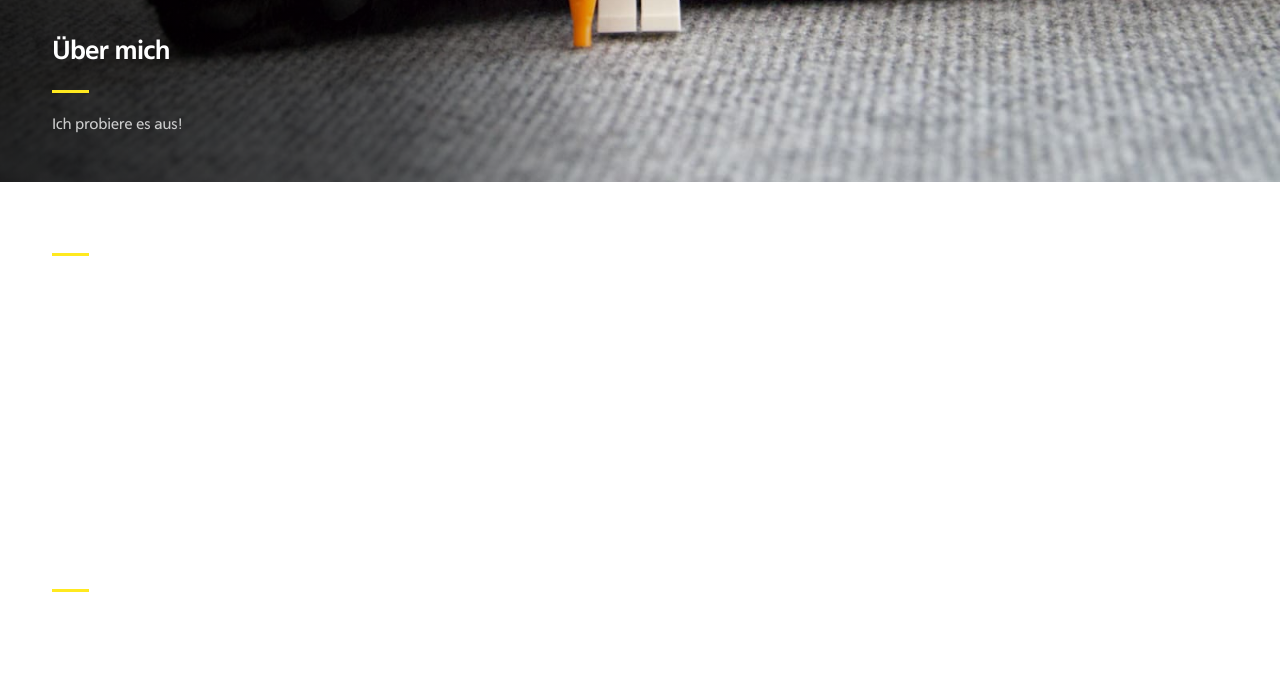
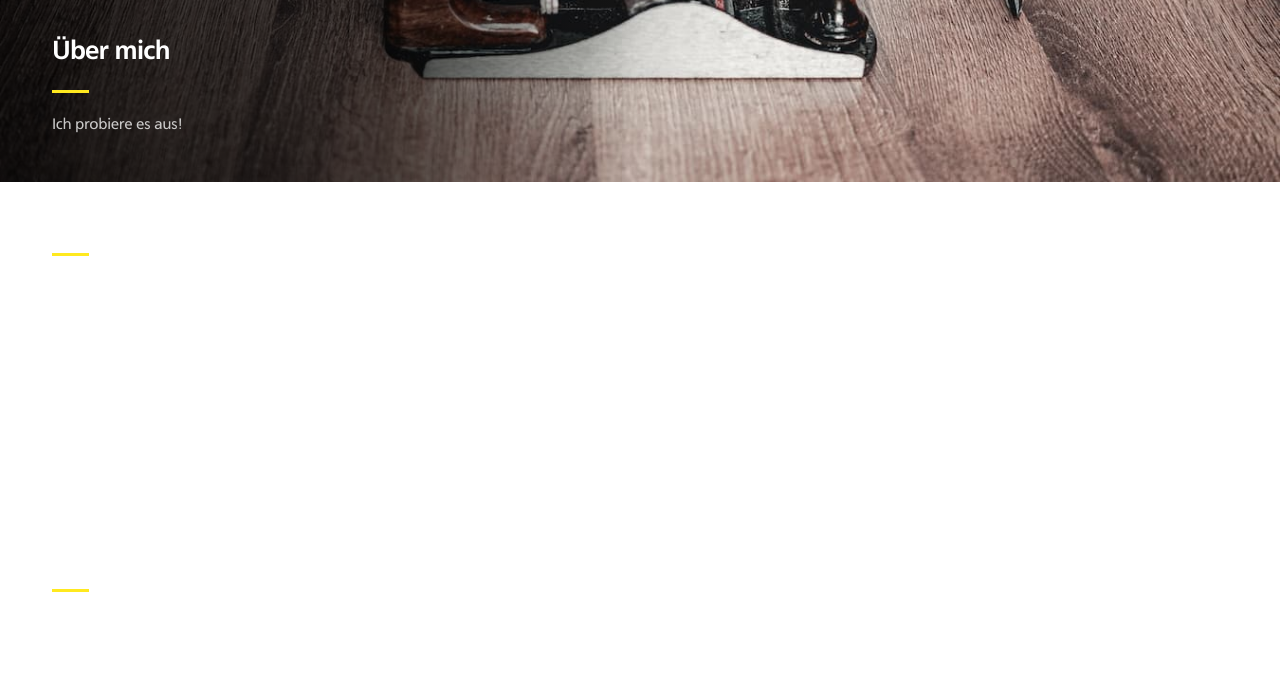
Before and after one commit to ALEXBTA/ALEXBTA.github.io, a plain HTML site: page index.html in a window 1280 px wide. Shown: the part 618-1316 px from the top of the page. Drawn offline with Linux system fonts and the light colour scheme.

Commit message:
bild geändert

```diff
--- a/style.css
+++ b/style.css
@@ -99,7 +99,7 @@ body:before {
             rgba(0, 0, 0, .8) 0%,
             rgba(0, 0, 0, .6) 30%,
             rgba(0, 0, 0, 0) 50%),
-        url('assets/haseundrudi_compressed.jpg');
+        url('assets/carpentry-tools-bearbeitet.jpg');
     background-position: 0% 0%,
         center;
     background-repeat: repeat, repeat;
```
Also changed, not shown: assets/carpentry-tools-bearbeitet.jpg (added), assets/carpentry-tools.jpg (added).
